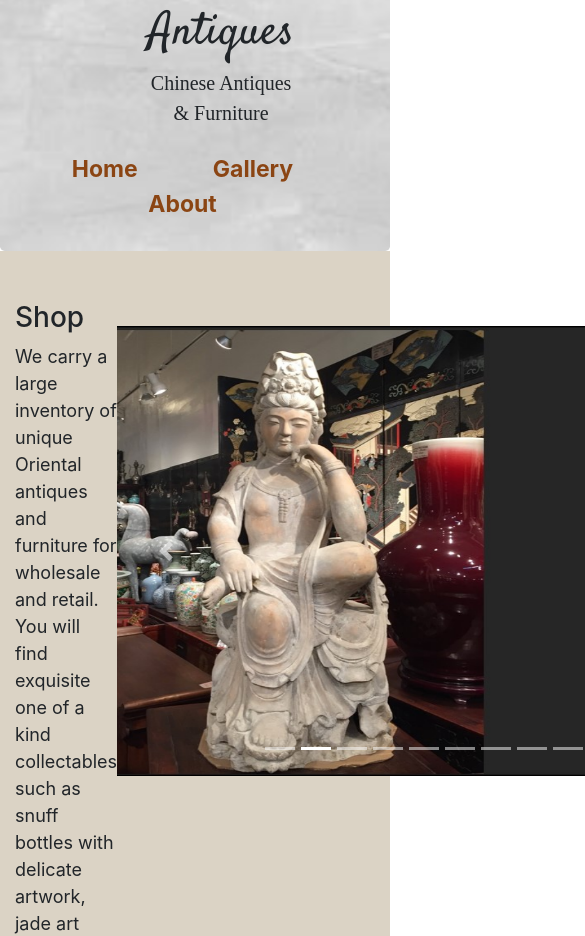
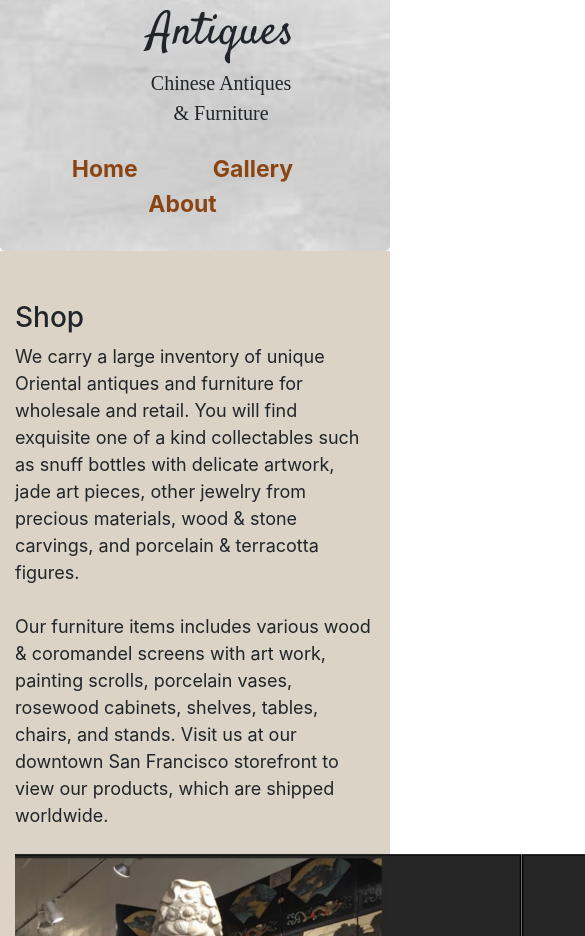
Before and after one commit to wongvi2000/wongvi2000.github.io, a plain HTML site: page index.html in a window 390 px wide. Shown: the part 164-1100 px from the top of the page, 585 px wide, since content can reach past the window. Drawn offline with nearby package versions, Linux system fonts and the light colour scheme; a web font is replaced by a local one.

Commit message:
Update index(phone).css

```diff
--- a/index(phone).css
+++ b/index(phone).css
@@ -1,13 +1,6 @@
 /*shop div style*/
-    .shop {
+.shop {
         padding: 50px 0px 50px 0px;}
-.shop-flex {
-    display: flex;
-    flex-direction: row;
-    align-items: stretch;
-    padding-left: 30px;
-    padding-right: 10px;
-}
 .shop-flex {
         padding-left: 0px;
         padding-right: 0px;}
@@ -24,7 +17,7 @@
         height: 450px;
         width: 650px;}
 /*about us div style*/
-    .about {
+.about {
         padding: 40px 0px 40px 0px;
         height: 545px;}
 }
```
